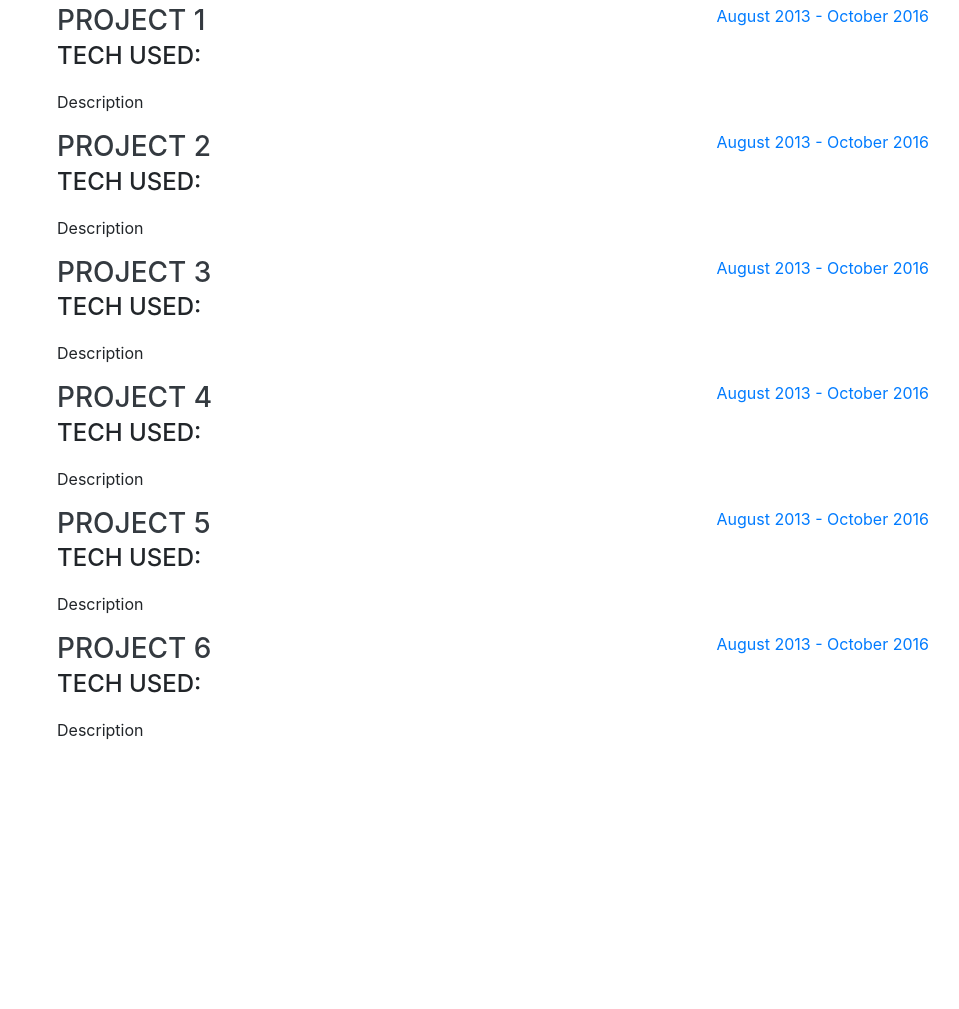
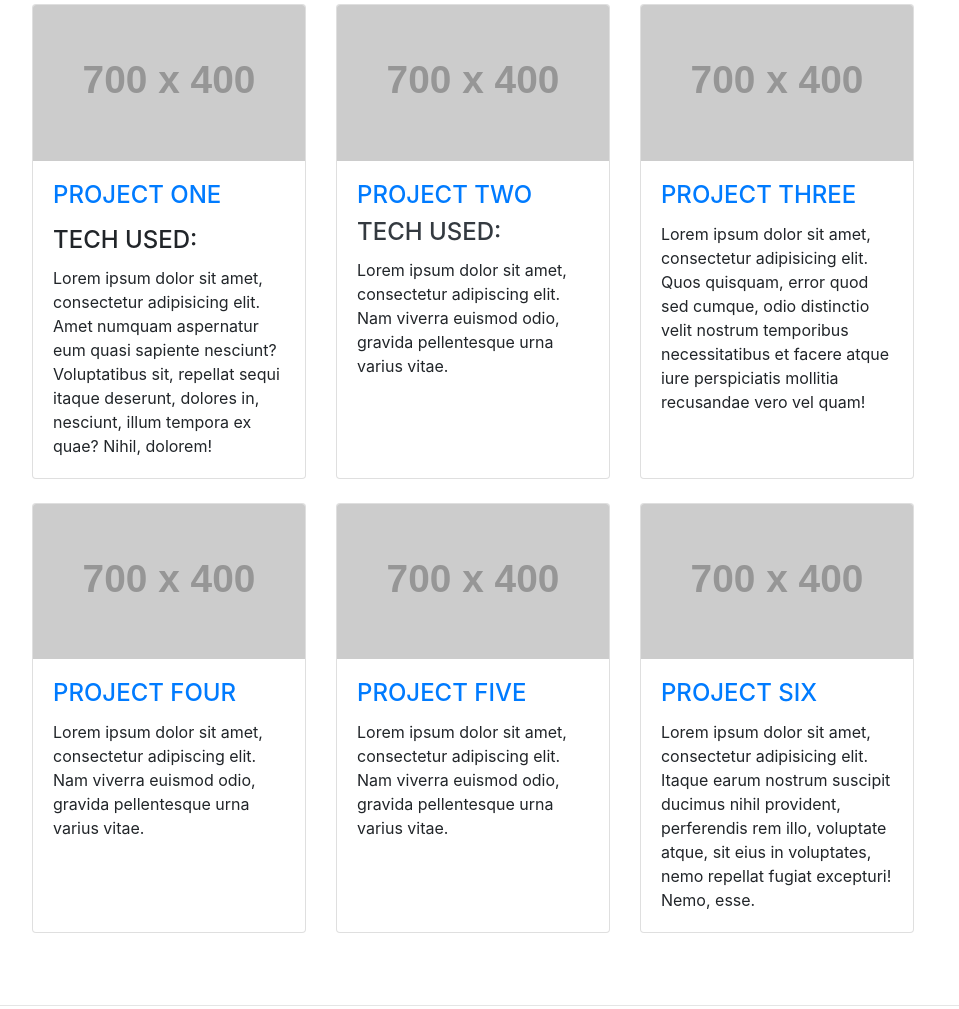
Before and after one commit to jybragg/Portfolio_2020, a website with bundled scripts: page index.html in a window 1280 px wide. Shown: the part 1732-2741 px from the top of the page, without its empty margins (303-1262 px from the left). Built offline with nearby package versions, Linux system fonts and the light colour scheme; placeholder pictures from the web are drawn by us; a web font is replaced by a local one.

Commit message:
added project section

```diff
--- a/index.html
+++ b/index.html
@@ -95,7 +95,7 @@
         <div class="subheading mb-3">Programming Languages &amp; Tools</div>
 
         <div class="container">
-          <div class="card">
+          <div class="card shadow-lg">
             <div class="card-content">
               <h4 class="brown-text light">Front-end</h4>
               <div class="row text-center">
@@ -121,7 +121,7 @@
             </div>
           </div>
           <br>
-          <div class="card">
+          <div class="card shadow-lg">
             <div class="card-content">
               <h4 class="brown-text light">Back-End</h4>
               <div class="row text-center">
@@ -141,7 +141,7 @@
             </div>
           </div>
           <br>
-          <div class="card">
+          <div class="card shadow-lg">
             <div class="card-content">
               <h4 class="brown-text light">Style</h4>
               <div class="row text-center">
@@ -161,7 +161,7 @@
             </div>
           </div>
           <br>
-          <div class="card">
+          <div class="card shadow-lg">
             <div class="card-content">
               <h4 class="brown-text light">Build Tools</h4>
               <div class="row text-center">
@@ -177,7 +177,8 @@
               </div>
             </div>
           </div>
-          <div class="card">
+          <br>
+          <div class="card shadow-lg">
             <div class="card-content">
               <h4 class="brown-text light">CMS</h4>
               <div class="row text-center">
@@ -194,7 +195,7 @@
             </div>
           </div>
           <br>
-          <div class="card">
+          <div class="card shadow-lg">
             <div class="card-content">
               <h4 class="brown-text light">Other</h4>
               <div class="row text-center">
@@ -213,14 +214,99 @@
     <hr class="m-0">
 
     <!-- Projects Section -->
-    <section class="resume-section p-3 p-lg-5 d-flex align-items-center" id="projects">
-      <div class="w-100">
+
+    <div class="resume-section p-3 p-lg-5 d-flex align-items-center" id="projects">
+      <div class="container">
         <h2 class="mb-5">Projects</h2>
-        <ul class="fa-ul mb-0">
-          <li>
-            <div class="resume-item d-flex flex-column flex-md-row justify-content-between">
-              <div class="resume-content">
-                <h3 class="mb-0">Project 1</h3>
+        <div class="row">
+          <div class="col-lg-4 col-sm-6 mb-4">
+            <div class="card h-100">
+              <a href="#"><img class="card-img-top" src="http://placehold.it/700x400" alt=""></a>
+              <div class="card-body">
+                <h4 class="card-title">
+                  <a href="#">Project One</a>
+                </h4>
+                <div class="subheading mb-2">Tech used:</div>
+                <p class="card-text">Lorem ipsum dolor sit amet, consectetur adipisicing elit. Amet numquam aspernatur
+                  eum quasi sapiente nesciunt? Voluptatibus sit, repellat sequi itaque deserunt, dolores in, nesciunt,
+                  illum tempora ex quae? Nihil, dolorem!</p>
+              </div>
+            </div>
+          </div>
+          <div class="col-lg-4 col-sm-6 mb-4">
+            <div class="card h-100">
+              <a href="#"><img class="card-img-top" src="http://placehold.it/700x400" alt=""></a>
+              <div class="card-body">
+                <h4 class="card-title">
+                  <a href="#">Project Two</a>
+                  <div class="subheading mb-2 mt-2">Tech used:</div>
+                </h4>
+                <p class="card-text">Lorem ipsum dolor sit amet, consectetur adipiscing elit. Nam viverra euismod
+                  odio, gravida pellentesque urna varius vitae.</p>
+              </div>
+            </div>
+          </div>
+          <div class="col-lg-4 col-sm-6 mb-4">
+            <div class="card h-100">
+              <a href="#"><img class="card-img-top" src="http://placehold.it/700x400" alt=""></a>
+              <div class="card-body">
+                <h4 class="card-title">
+                  <a href="#">Project Three</a>
+                </h4>
+                <p class="card-text">Lorem ipsum dolor sit amet, consectetur adipisicing elit. Quos quisquam, error
+                  quod sed cumque, odio distinctio velit nostrum temporibus necessitatibus et facere atque iure
+                  perspiciatis mollitia recusandae vero vel quam!</p>
+              </div>
+            </div>
+          </div>
+          <div class="col-lg-4 col-sm-6 mb-4">
+            <div class="card h-100">
+              <a href="#"><img class="card-img-top" src="http://placehold.it/700x400" alt=""></a>
+              <div class="card-body">
+                <h4 class="card-title">
+                  <a href="#">Project Four</a>
+                </h4>
+                <p class="card-text">Lorem ipsum dolor sit amet, consectetur adipiscing elit. Nam viverra euismod
+                  odio, gravida pellentesque urna varius vitae.</p>
+              </div>
+            </div>
+          </div>
+          <div class="col-lg-4 col-sm-6 mb-4">
+            <div class="card h-100">
+              <a href="#"><img class="card-img-top" src="http://placehold.it/700x400" alt=""></a>
+              <div class="card-body">
+                <h4 class="card-title">
+                  <a href="#">Project Five</a>
+                </h4>
+                <p class="card-text">Lorem ipsum dolor sit amet, consectetur adipiscing elit. Nam viverra euismod
+                  odio, gravida pellentesque urna varius vitae.</p>
+              </div>
+            </div>
+          </div>
+          <div class="col-lg-4 col-sm-6 mb-4">
+            <div class="card h-100">
+              <a href="#"><img class="card-img-top" src="http://placehold.it/700x400" alt=""></a>
+              <div class="card-body">
+                <h4 class="card-title">
+                  <a href="#">Project Six</a>
+                </h4>
+                <p class="card-text">Lorem ipsum dolor sit amet, consectetur adipisicing elit. Itaque earum nostrum
+                  suscipit ducimus nihil provident, perferendis rem illo, voluptate atque, sit eius in voluptates,
+                  nemo repellat fugiat excepturi! Nemo, esse.</p>
+              </div>
+            </div>
+          </div>
+        </div>
+      </div>
+    </div>
+    </section>
+    <!-- /.container -->
+
+
+
+
+    <!-- <section class="resume-section p-3 p-lg-5 d-flex align-items-center" id="projects">
+
                 <div class="subheading mb-3">Tech used:</div>
                 <p>Description</p>
               </div>
@@ -291,7 +377,8 @@
           </li>
         </ul>
       </div>
-    </section>
+    </section> -->
+    <hr class="m-0">
 
     <!-- Resume Section -->
     <section class="resume-section p-3 p-lg-5 d-flex align-items-center" id="resume">
```
Also changed, not shown: img/IMG_5542.jpg (deleted), img/smile.jpg (deleted).
